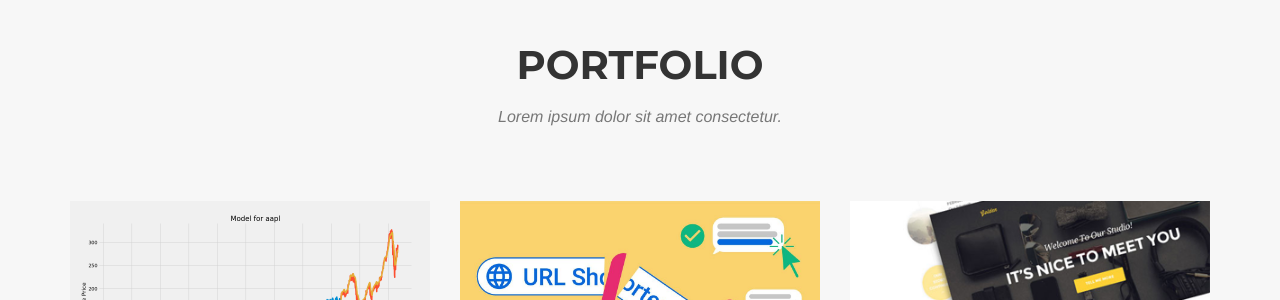
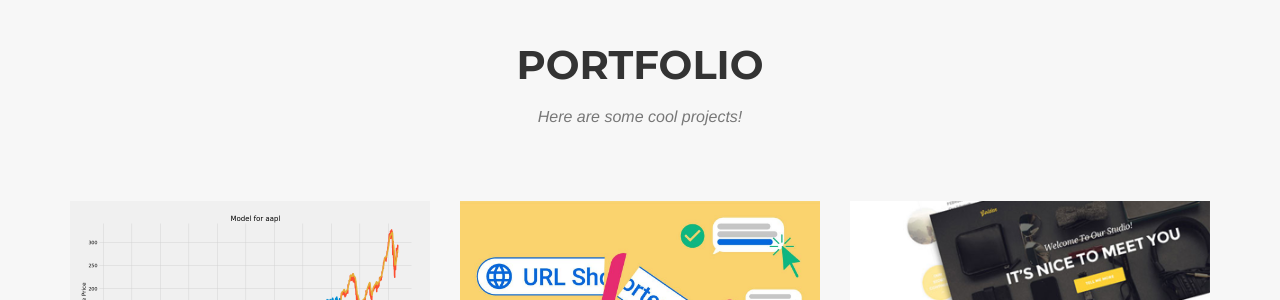
Before and after one commit to anandijawkar/aj, a Jekyll site: the page built from index.html, in a window 1280 px wide and 900 px high, scrolled down 2230 px. Shown: the part 152-452 px from the top of the window. Built offline with Jekyll 4.4.1, drawn with Linux system fonts in a browser that asks for light colours; nearby versions of some CDN libraries; some web fonts are replaced; library files that are not in the unit come from our copies.

Commit message:
Update portfolio_grid.html

```diff
--- a/_includes/portfolio_grid.html
+++ b/_includes/portfolio_grid.html
@@ -4,7 +4,7 @@
             <div class="row">
                 <div class="col-lg-12 text-center">
                     <h2 class="section-heading">Portfolio</h2>
-                    <h3 class="section-subheading text-muted">Lorem ipsum dolor sit amet consectetur.</h3>
+                    <h3 class="section-subheading text-muted">Here are some cool projects!</h3>
                 </div>
             </div>
             <div class="row">
```
